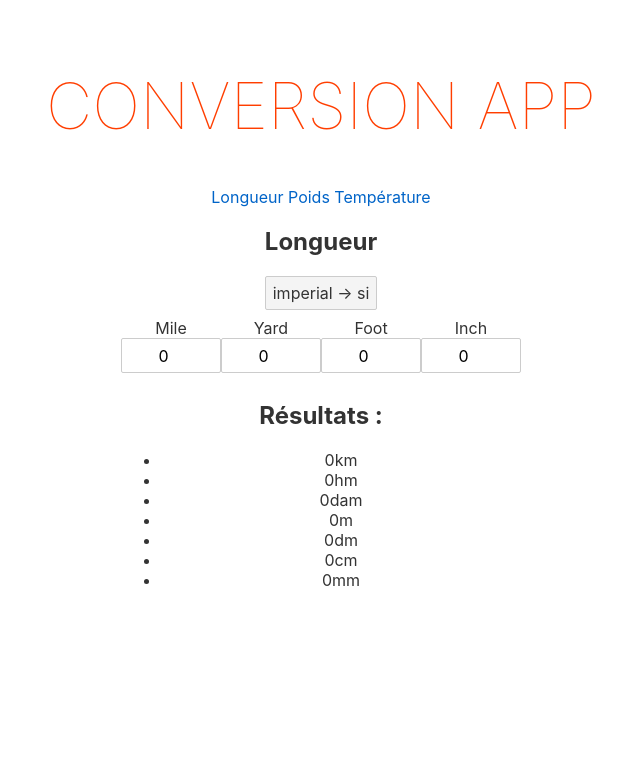
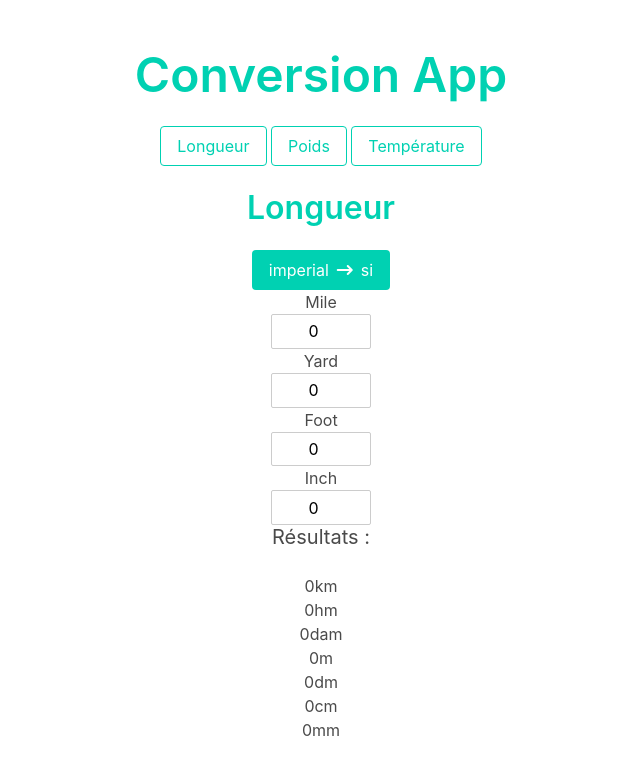
Before and after one commit to benbenpetit/conversion-app, a Svelte app: page / in a window 1280 px wide. Shown: the top 774 px of the page, without its empty margins (319-959 px from the left). Built offline with nearby package versions, Linux system fonts and the light colour scheme.

Commit message:
modif UI 1

```diff
--- a/public/index.html
+++ b/public/index.html
@@ -9,6 +9,8 @@
 	<link rel='icon' type='image/png' href='/favicon.png'>
 	<link rel='stylesheet' href='/global.css'>
 	<link rel='stylesheet' href='/build/bundle.css'>
+	<link rel="stylesheet" href="https://cdnjs.cloudflare.com/ajax/libs/font-awesome/6.1.1/css/all.min.css">
+	<link rel="stylesheet" href="https://cdn.jsdelivr.net/npm/bulma@0.9.4/css/bulma.min.css">
 
 	<script defer src='/build/bundle.js'></script>
 </head>
--- a/src/App.svelte
+++ b/src/App.svelte
@@ -4,13 +4,15 @@
   import TemperaturePage from './pages/TemperaturePage.svelte';
 </script>
 
-<main>
-  <h1>Conversion App</h1>
+<main class="hero has-text-centered">
+  <div class="hero-body">
+    <div class="container">
+      <h1 class="title is-1 has-text-primary">Conversion App</h1>
       <Router>
-    <nav>
-      <Link to="/">Longueur</Link>
-      <Link to="poids">Poids</Link>
-      <Link to="temperature">Température</Link>
+        <nav class="block">
+          <Link class="button is-primary is-outlined" to="/">Longueur</Link>
+          <Link class="button is-primary is-outlined" to="poids">Poids</Link>
+          <Link class="button is-primary is-outlined" to="temperature">Température</Link>
         </nav>
         <div>
           <Route path="/">
@@ -25,29 +27,6 @@
           <Route path="temperature" component={TemperaturePage} />
         </div>
       </Router>
+    </div>
+  </div>
 </main>
-
-<style>
-  main {
-    text-align: center;
-    padding: 1em;
-    max-width: 240px;
-    margin: 0 auto;
-    display: flex;
-    flex-direction: column;
-    align-items: center;
-  }
-
-  h1 {
-    color: #ff3e00;
-    text-transform: uppercase;
-    font-size: 4em;
-    font-weight: 100;
-  }
-
-  @media (min-width: 640px) {
-    main {
-      max-width: none;
-    }
-  }
-</style>
--- a/src/components/Length/InputImperialLength.svelte
+++ b/src/components/Length/InputImperialLength.svelte
@@ -31,10 +31,7 @@
   );
 </script>
 
-<InputNumber label="Mile" bind:value={mileValue} />
-<InputNumber label="Yard" bind:value={yardValue} />
-<InputNumber label="Foot" bind:value={footValue} />
-<InputNumber label="Inch" bind:value={inchValue} />
-
-<style>
-</style>
+<InputNumber class="column" label="Mile" bind:value={mileValue} />
+<InputNumber class="column" label="Yard" bind:value={yardValue} />
+<InputNumber class="column" label="Foot" bind:value={footValue} />
+<InputNumber class="column" label="Inch" bind:value={inchValue} />
--- a/src/components/Result.svelte
+++ b/src/components/Result.svelte
@@ -2,7 +2,7 @@
   export let result;
 </script>
 
-<h2>Résultats :</h2>
+<h2 class="subtitle">Résultats :</h2>
 
 <ul>
   {#each result as res}
--- a/src/pages/TemperaturePage.svelte
+++ b/src/pages/TemperaturePage.svelte
@@ -1,6 +1,6 @@
 <script>
-  import Result from '../components/Result.svelte';
-  import { fahrenheit, celsius } from '../data/dataTemperature';
+  import Result from "../components/Result.svelte";
+  import { fahrenheit, celsius } from "../data/dataTemperature";
 
   let enterUnits = fahrenheit;
   let resultUnits = celsius;
@@ -20,12 +20,14 @@
   }
 </script>
 
-<h2>Température</h2>
+<h2 class="title is-3 has-text-primary">Température</h2>
 
 <!-- Bouton pour changer le système d'unité  -->
-<button on:click={changeSystemUnit}
-  >{enterUnits[0].label} -> {resultUnits[0].label}</button
->
+<button class="button is-primary" on:click={changeSystemUnit}>
+  {enterUnits[0].label}
+  <i class="p-2 fas fa-arrow-right-long" />
+  {resultUnits[0].label}
+</button>
 
 <div class="input-container">
   <input type="number" bind:value={inputValue} />
@@ -36,7 +38,7 @@
 
 <Result result={resultUnits} />
 
-<style>
+<!-- <style>
   .input-container {
     display: flex;
   }
@@ -52,4 +54,4 @@
     margin-bottom: 0.5em;
     width: 100px;
   }
-</style>
+</style> -->
--- a/src/pages/convertorPage.svelte
+++ b/src/pages/convertorPage.svelte
@@ -1,12 +1,12 @@
 <script>
-  import InputImperialLength from '../components/Length/InputImperialLength.svelte';
-  import InputSILength from '../components/Length/InputSILength.svelte';
-  import InputImperialWeight from '../components/Weight/InputImperialWeight.svelte';
-  import InputSIWeight from '../components/Length/InputSILength.svelte';
-  import { length_UnitsImperial, length_UnitsSI } from '../data/dataLength';
-  import { weight_UnitsImperial, weight_UnitsSI } from '../data/dataWeight';
-  import { converter } from '../utils/converter';
-  import Result from '../components/Result.svelte';
+  import InputImperialLength from "../components/Length/InputImperialLength.svelte";
+  import InputSILength from "../components/Length/InputSILength.svelte";
+  import InputImperialWeight from "../components/Weight/InputImperialWeight.svelte";
+  import InputSIWeight from "../components/Length/InputSILength.svelte";
+  import { length_UnitsImperial, length_UnitsSI } from "../data/dataLength";
+  import { weight_UnitsImperial, weight_UnitsSI } from "../data/dataWeight";
+  import { converter } from "../utils/converter";
+  import Result from "../components/Result.svelte";
 
   export let whatConversion;
   export let factorConversionList;
@@ -14,24 +14,24 @@
   let enterUnits = imperialResolver(whatConversion);
   let resultUnits = siResolver(whatConversion);
   let inputValue = 0;
-  let isImperialUnit = enterUnits[0].kind == 'imperial';
+  let isImperialUnit = enterUnits[0].kind == "imperial";
 
   function imperialResolver(whatConversion) {
     switch (whatConversion) {
-      case 'Longueur':
+      case "Longueur":
         return length_UnitsImperial;
       default:
-      case 'Poids':
+      case "Poids":
         return weight_UnitsImperial;
     }
   }
 
   function siResolver(whatConversion) {
     switch (whatConversion) {
-      case 'Longueur':
+      case "Longueur":
         return length_UnitsSI;
       default:
-      case 'Poids':
+      case "Poids":
         return weight_UnitsSI;
     }
   }
@@ -44,31 +44,35 @@
   }
 </script>
 
-<h2>{whatConversion}</h2>
+<h2 class="title is-3 has-text-primary">{whatConversion}</h2>
 
 <!-- Bouton pour changer le système d'unité  -->
-<button on:click={changeSystemUnit}>
-  {enterUnits[0].kind} -> {resultUnits[0].kind}
+<button class="button is-primary" on:click={changeSystemUnit}>
+  {enterUnits[0].kind}
+  <i class="p-2 fas fa-arrow-right-long" />
+  {resultUnits[0].kind}
 </button>
 
-<div class="input-container">
+<div class="container">
+  <div class="colums is-justify-content-space-between">
     {#if isImperialUnit}
-    {#if whatConversion == 'Longueur'}
+      {#if whatConversion == "Longueur"}
         <InputImperialLength bind:inputValue />
       {:else}
         <InputImperialWeight bind:inputValue />
       {/if}
-  {:else if whatConversion == 'Longueur'}
+    {:else if whatConversion == "Longueur"}
       <InputSILength bind:inputValue />
     {:else}
       <InputSIWeight bind:inputValue />
     {/if}
   </div>
+</div>
 
 <Result result={converter(resultUnits, inputValue, factorConversionList)} />
 
-<style>
+<!-- <style>
   .input-container {
     display: flex;
   }
-</style>
+</style> -->
```
Also changed, not shown: public/global.css (line endings or trailing spaces). Lines whose indentation alone changed are shown as unchanged.
